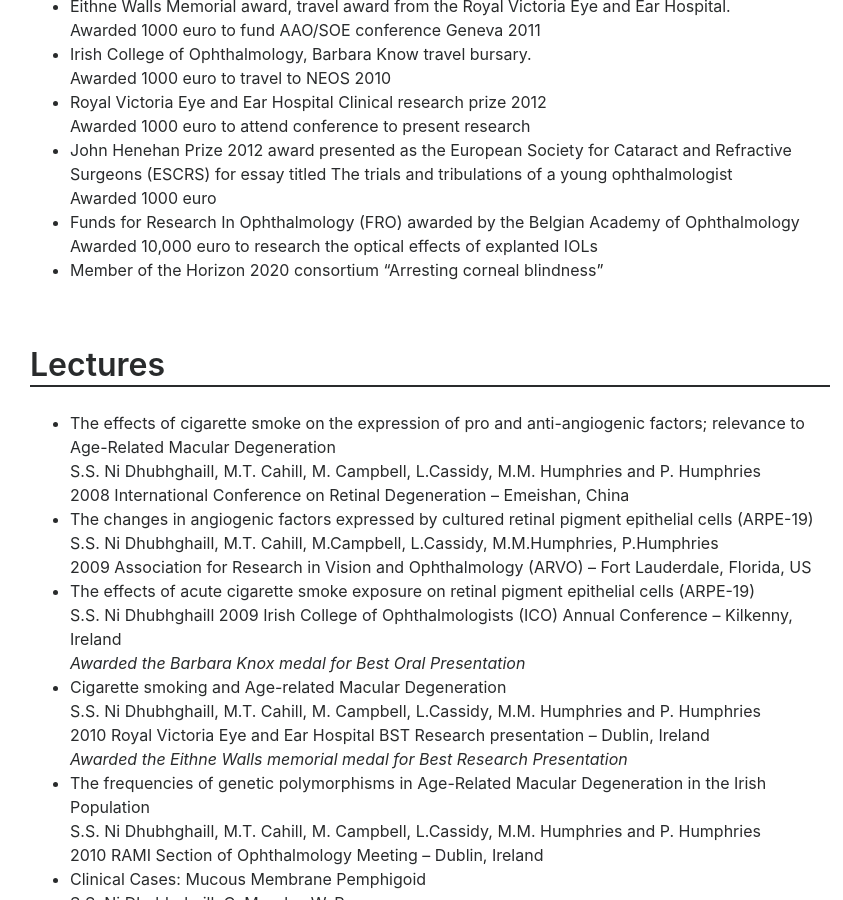
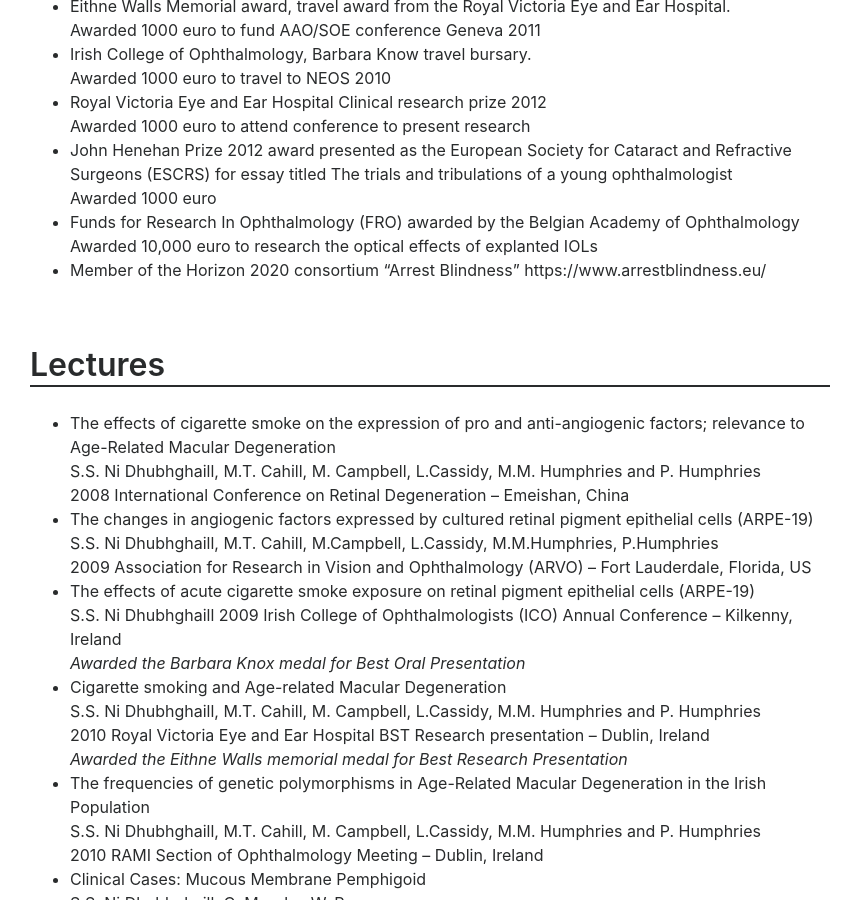
Before and after one commit to sorchanidhubhghaill/cv, a Jekyll site: the page built from index.md, in a window 1280 px wide and 900 px high, scrolled down 5602 px. Shown: the whole window, without its empty margins (210-1053 px from the left). Built offline with Jekyll 4.4.1, drawn with Linux system fonts in a browser that asks for light colours.

Commit message:
Update index.md

```diff
--- a/index.md
+++ b/index.md
@@ -223,7 +223,7 @@ Completed rotations in general surgery, maxillofacial surgery, gastroenterology
    Awarded 1000 euro
  - Funds for Research In Ophthalmology (FRO) awarded by the Belgian Academy of Ophthalmology
    Awarded 10,000 euro to research the optical effects of explanted IOLs
- - Member of the Horizon 2020 consortium "Arresting corneal blindness"
+ - Member of the Horizon 2020 consortium "Arrest Blindness" https://www.arrestblindness.eu/
 
 
 ## Lectures
```
